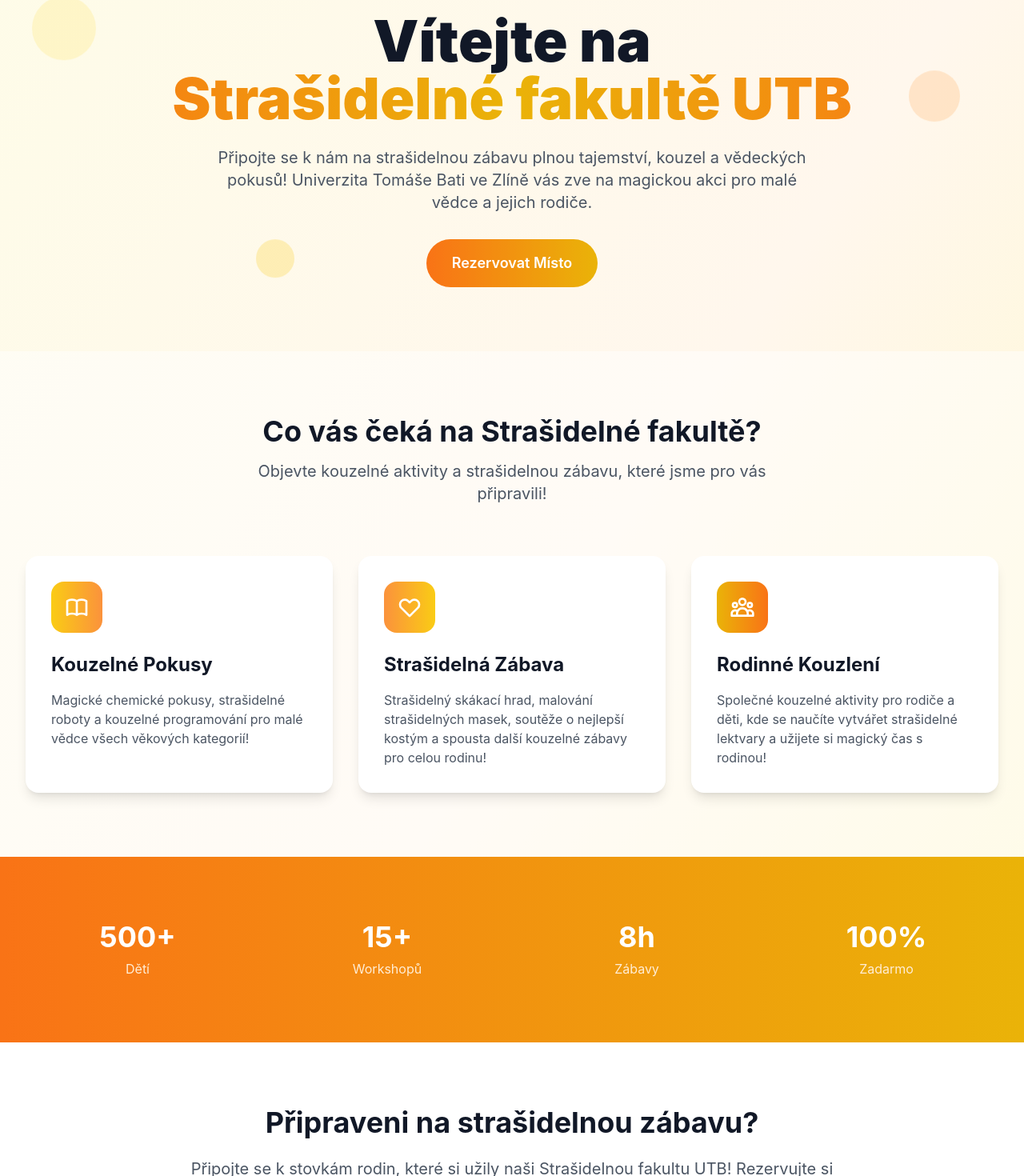
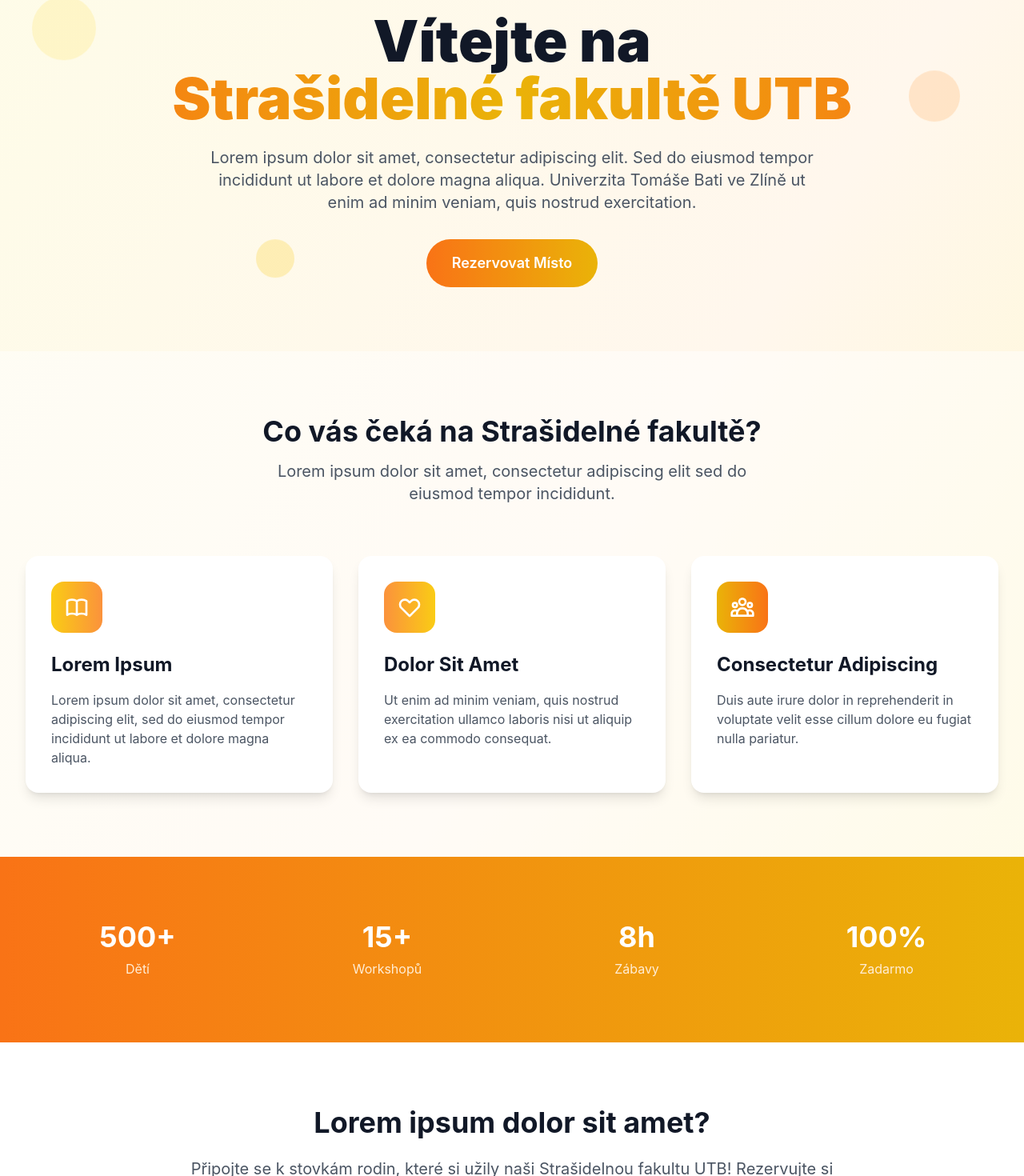
Before and after one commit to KristianZednikovic/UTB_Resys, a React (Create React App) app in the folder frontend/: page / in a window 1280 px wide. Shown: the part 129-1599 px from the top of the page at 80% size. Built offline with nearby package versions, Linux system fonts and the light colour scheme.

Commit message:
Text change

```diff
--- a/frontend/src/components/HomePage.js
+++ b/frontend/src/components/HomePage.js
@@ -42,9 +42,10 @@
               </span>
             </h1>
             <p className="text-xl text-gray-600 mb-8 max-w-3xl mx-auto animate-slide-up">
-              Připojte se k nám na strašidelnou zábavu plnou tajemství, kouzel a
-              vědeckých pokusů! Univerzita Tomáše Bati ve Zlíně vás zve na
-              magickou akci pro malé vědce a jejich rodiče.
+              Lorem ipsum dolor sit amet, consectetur adipiscing elit. Sed do
+              eiusmod tempor incididunt ut labore et dolore magna aliqua.
+              Univerzita Tomáše Bati ve Zlíně ut enim ad minim veniam, quis
+              nostrud exercitation.
             </p>
             <div className="flex flex-col sm:flex-row gap-4 justify-center animate-slide-up">
               <Link
@@ -77,8 +78,8 @@
               Co vás čeká na Strašidelné fakultě?
             </h2>
             <p className="text-xl text-gray-600 max-w-2xl mx-auto">
-              Objevte kouzelné aktivity a strašidelnou zábavu, které jsme pro
-              vás připravili!
+              Lorem ipsum dolor sit amet, consectetur adipiscing elit sed do
+              eiusmod tempor incididunt.
             </p>
           </div>
 
@@ -101,11 +102,11 @@
                 </svg>
               </div>
               <h3 className="text-2xl font-bold text-gray-900 mb-4">
-                Kouzelné Pokusy
+                Lorem Ipsum
               </h3>
               <p className="text-gray-600">
-                Magické chemické pokusy, strašidelné roboty a kouzelné
-                programování pro malé vědce všech věkových kategorií!
+                Lorem ipsum dolor sit amet, consectetur adipiscing elit, sed do
+                eiusmod tempor incididunt ut labore et dolore magna aliqua.
               </p>
             </div>
 
@@ -127,12 +128,11 @@
                 </svg>
               </div>
               <h3 className="text-2xl font-bold text-gray-900 mb-4">
-                Strašidelná Zábava
+                Dolor Sit Amet
               </h3>
               <p className="text-gray-600">
-                Strašidelný skákací hrad, malování strašidelných masek, soutěže
-                o nejlepší kostým a spousta další kouzelné zábavy pro celou
-                rodinu!
+                Ut enim ad minim veniam, quis nostrud exercitation ullamco
+                laboris nisi ut aliquip ex ea commodo consequat.
               </p>
             </div>
 
@@ -154,12 +154,11 @@
                 </svg>
               </div>
               <h3 className="text-2xl font-bold text-gray-900 mb-4">
-                Rodinné Kouzlení
+                Consectetur Adipiscing
               </h3>
               <p className="text-gray-600">
-                Společné kouzelné aktivity pro rodiče a děti, kde se naučíte
-                vytvářet strašidelné lektvary a užijete si magický čas s
-                rodinou!
+                Duis aute irure dolor in reprehenderit in voluptate velit esse
+                cillum dolore eu fugiat nulla pariatur.
               </p>
             </div>
           </div>
@@ -194,7 +193,7 @@
       <section className="py-20 bg-white">
         <div className="max-w-4xl mx-auto text-center px-4 sm:px-6 lg:px-8">
           <h2 className="text-4xl font-bold text-gray-900 mb-6">
-            Připraveni na strašidelnou zábavu?
+            Lorem ipsum dolor sit amet?
           </h2>
           <p className="text-xl text-gray-600 mb-8">
             Připojte se k stovkám rodin, které si užily naši Strašidelnou
@@ -205,7 +204,7 @@
             to="/reservations"
             className="inline-block bg-gradient-to-r from-orange-500 to-yellow-500 text-white px-12 py-4 rounded-full text-xl font-semibold hover:shadow-2xl transform hover:scale-105 transition-all duration-200"
           >
-            Rezervovat Kouzelnou Vstupenku ZDARMA
+            Rezervovat misto
           </Link>
         </div>
       </section>
@@ -218,7 +217,7 @@
               UTB Strašidelná fakulta
             </h3>
             <p className="text-gray-400 mb-4">
-              Univerzita Tomáše Bati ve Zlíně - kde se věda setkává s kouzly!
+              Univerzita Tomáše Bati ve Zlíně
             </p>
             <div className="flex justify-center space-x-6">
               <button className="text-gray-400 hover:text-orange-400 transition-colors duration-200 cursor-pointer">
--- a/frontend/src/components/ReservationPage.js
+++ b/frontend/src/components/ReservationPage.js
@@ -64,9 +64,7 @@
             </span>
           </h1>
           <p className="text-xl text-gray-600 max-w-2xl mx-auto">
-            Připojte se k nám na strašidelnou zábavu plnou kouzel a vědeckých
-            pokusů pro celou rodinu! Vyplňte formulář níže a zarezervujte si
-            kouzelnou vstupenku zdarma.
+            Připojte se k nám na strašidelnou fakultu! Vyplňte formulář níže a zarezervujte si místo.
           </p>
         </div>
 
```
